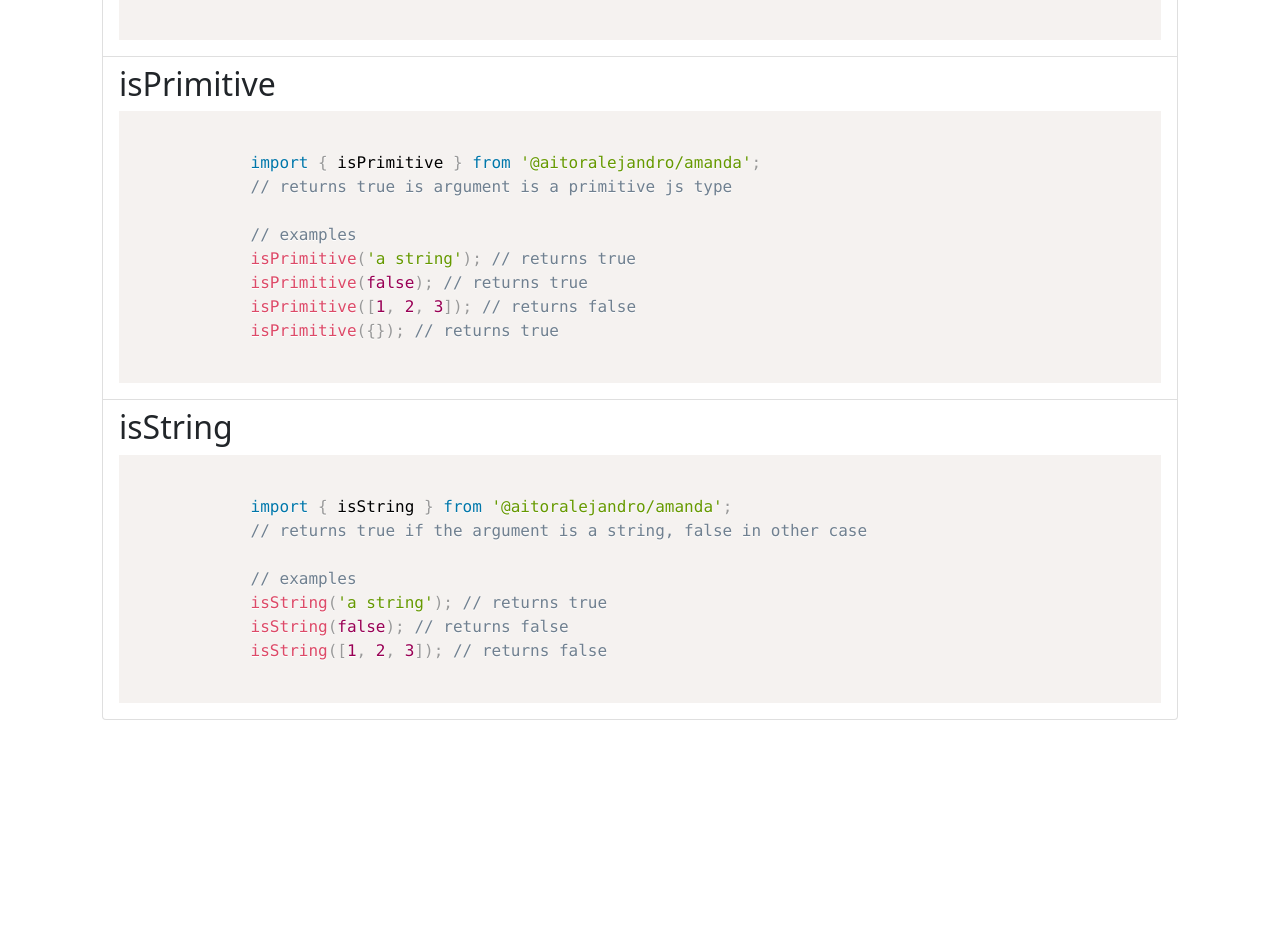
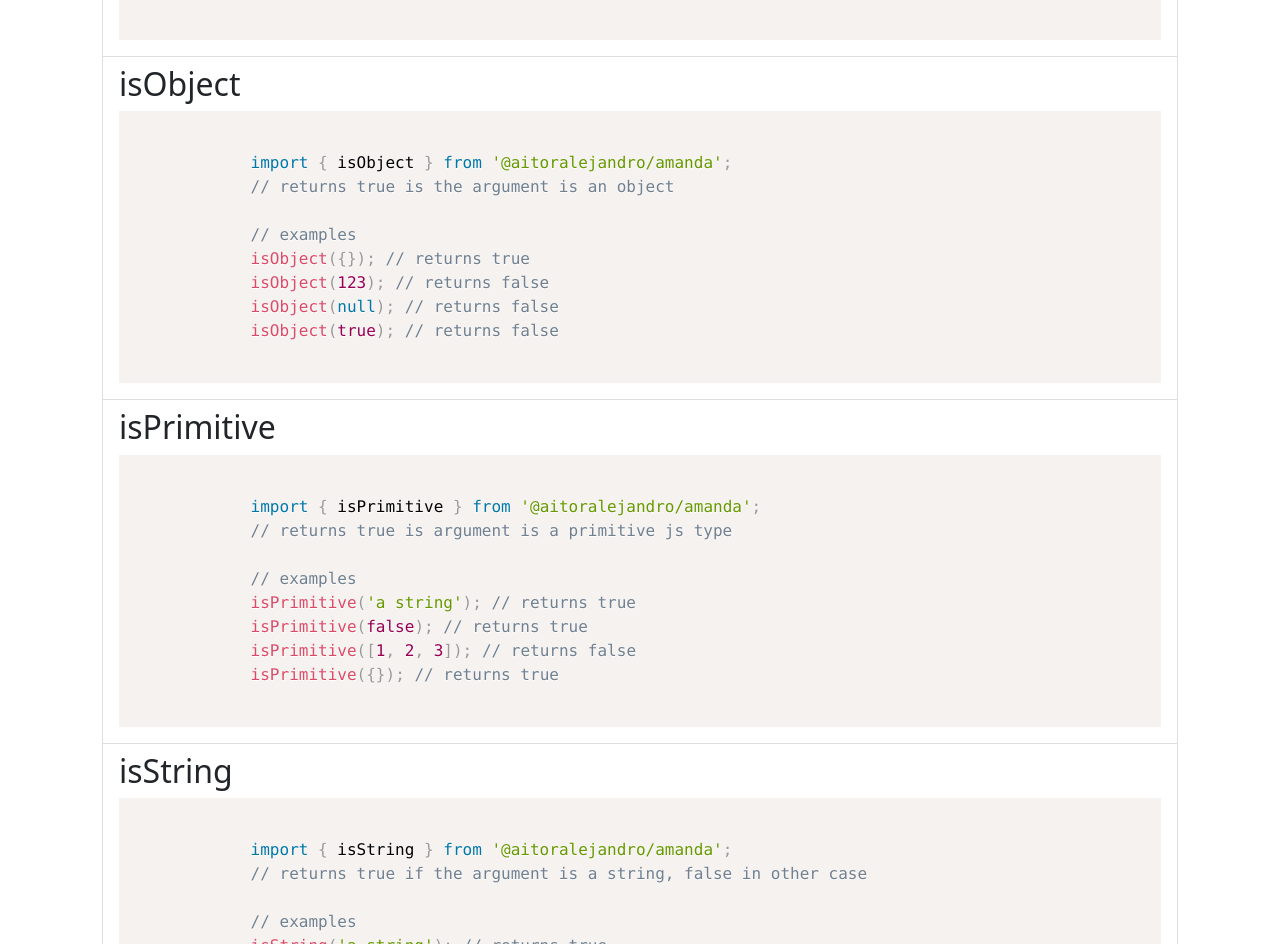
Before and after one commit to AitorAlejandro/amanda, a website: page docs/index.html in a window 1280 px wide. Shown: the part 2788-3732 px from the top of the page. Before the commit the page ends 3556 px from the top, so only its background shows below. Drawn offline with nearby package versions, Linux system fonts and the light colour scheme.

Commit message:
isObject

```diff
--- a/docs/index.html
+++ b/docs/index.html
@@ -146,6 +146,20 @@
           </section>
 
           <section class="list-group-item">
+            <h2 class="text-start">isObject</h2>
+            <pre><code class="language-js">
+            import { isObject } from '@aitoralejandro/amanda';
+            // returns true is the argument is an object
+
+            // examples
+            isObject({}); // returns true
+            isObject(123); // returns false
+            isObject(null); // returns false
+            isObject(true); // returns false
+            </code></pre>
+          </section>
+
+          <section class="list-group-item">
             <h2 class="text-start">isPrimitive</h2>
             <pre><code class="language-js">
             import { isPrimitive } from '@aitoralejandro/amanda';
--- a/src/index.ts
+++ b/src/index.ts
@@ -6,6 +6,7 @@ import { isEmptyArray } from './isEmptyArray';
 import { isFunction } from './isFunction';
 import { isNull } from './isNull';
 import { isNumber } from './isNumber';
+import { isObject } from './isObject';
 import { isPrimitive } from './isPrimitive';
 import { isString } from './isString';
 
@@ -18,6 +19,7 @@ export {
   isFunction,
   isNull,
   isNumber,
+  isObject,
   isPrimitive,
   isString,
 };
--- /dev/null
+++ b/src/isObject.ts
@@ -0,0 +1,6 @@
+import { isArray } from './isArray';
+import { isNull } from './isNull';
+
+export function isObject(value: any): boolean {
+  return typeof value === 'object' && !isArray(value) && !isNull(value);
+}
```
Also changed, not shown: test/isObject.test.ts (added, +28 -0 lines), dist/amanda.cjs.development.js, dist/amanda.cjs.production.min.js, dist/amanda.esm.js, dist/index.d.ts, dist/isObject.d.ts (added), 3 other files.
